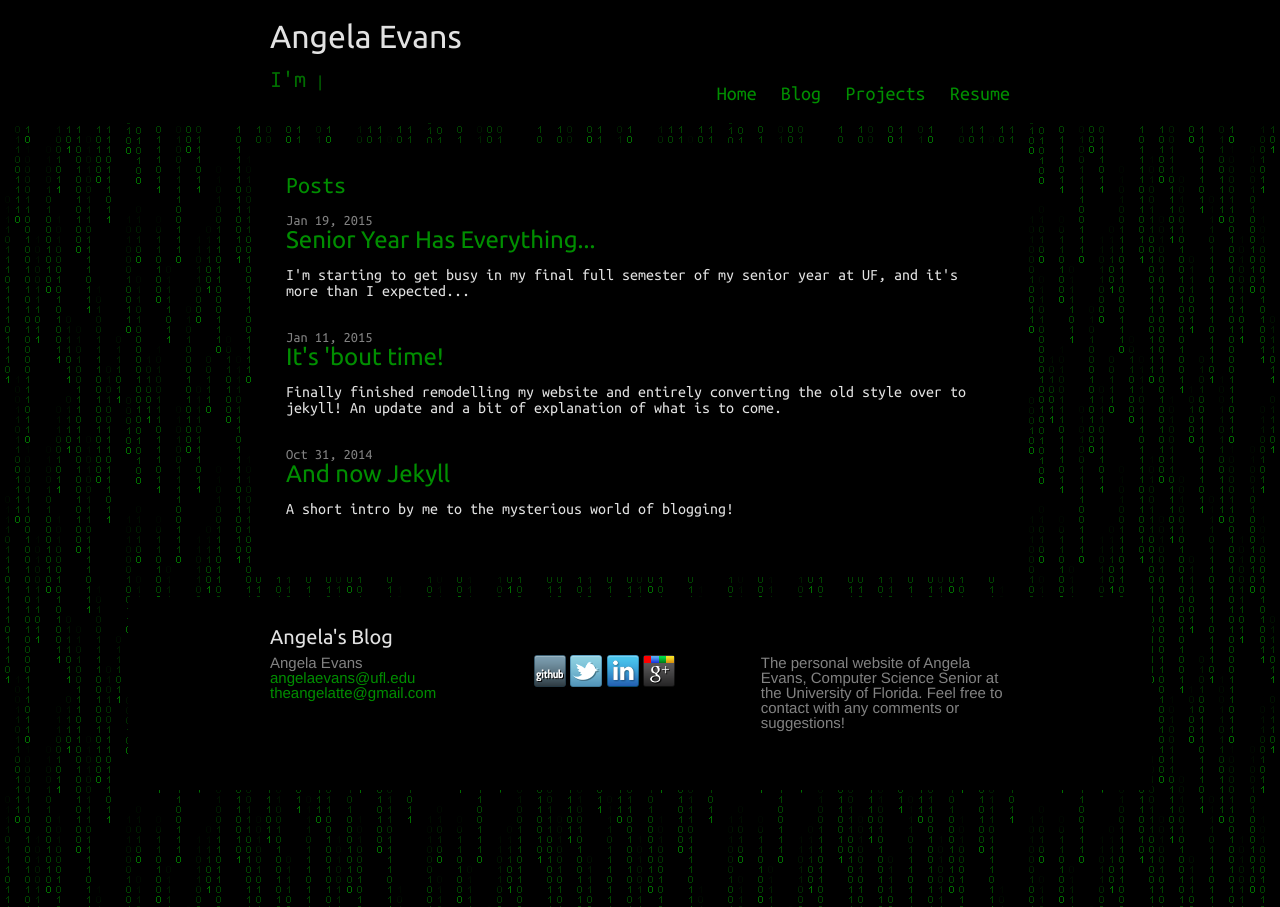
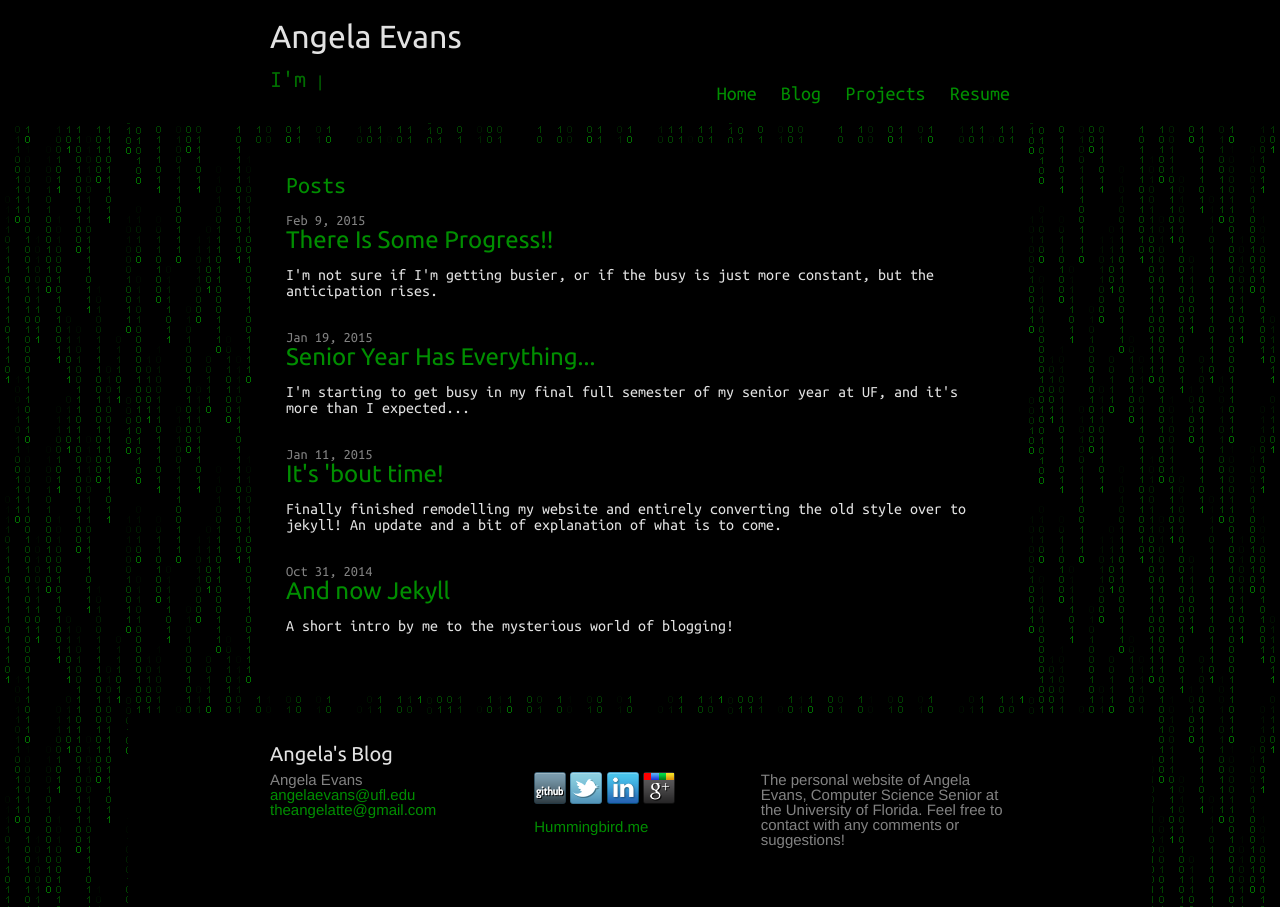
Before and after one commit to angelaevans/angelaevans.github.io, a Jekyll site: the page built from devblog.html, in a window 1280 px wide. Built offline with Jekyll 4.4.1, drawn with Linux system fonts in a browser that asks for light colours; nearby versions of some CDN libraries; some of the changed lines change nothing that is shown.

Commit message:
Adding another social outlet and an update post
image added for the update post as well! Hope it works :)

```diff
--- a/_includes/footer.html
+++ b/_includes/footer.html
@@ -56,6 +56,9 @@
           {% endif %}
 
         </ul>
+		<ul class="social-media-list">
+		  <li class="contact"><a href="https://hummingbird.me/users/flamekissedheart">Hummingbird.me</a></li>
+		</ul>
       </div>
 
       <div class="footer-col  footer-col-3">
--- /dev/null
+++ b/_posts/2015-2-9-there-is-some-progress.markdown
@@ -0,0 +1,15 @@
+---
+layout: post
+title:  "There Is Some Progress!!"
+date:   2015-2-9 22:05:50
+categories: update thoughts senior-year jobs senior-project
+description: I'm not sure if I'm getting busier, or if the busy is just more constant, but the anticipation rises.
+---
+First off, I'd like to mention that at my last weekly meeting with the senior project adviser that my partner and I attended, we actually impressed him enough that he told us "I am happy." I mean nothing bad by saying this, but he is a relatively intense fellow, and a brilliant programmer, so having our progress bring him to say he is pleased feels SUPER GREAT. The following is a link to a screenshot of what we ended up showing him:
+[early stage screenshot]({{ site.url }}/image/thestart.png).
+Might not look like much, but it represents a lot of working pieces coming together! Feel free to email for details, or to ask about more on the senior project.
+
+Aside from that, it's just been a lot of getting stuff done for classes and trying to find a real adult job out there. A bit of progress has been made on the future employment front, but not enough that I think it is worth sharing the details yet. Hopefully in the months to come, my current leads bear fruit and I can be less vague!
+
+Enough studying avoidance though,
+Angela out
```
Also changed, not shown: image/thestart.png (added).
